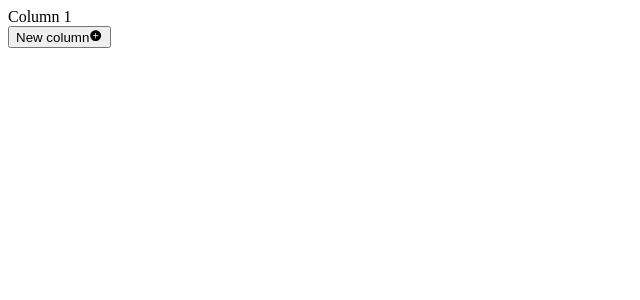
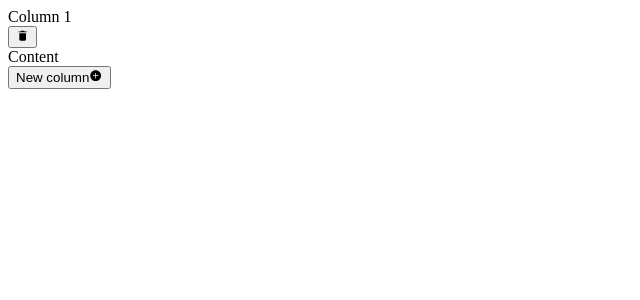
Before and after one commit to jumistrandberg/react-kanban, a React (Vite) app: page / in a window 1280 px wide. Both pictures are taken after a click on the button "New column". Shown: the top 300 px of the page, without its empty margins (0-640 px from the left). Built offline with nearby package versions, Linux system fonts and the light colour scheme.

Commit message:
deleting column works but getting errors everywhere

```diff
--- a/src/components/Board.jsx
+++ b/src/components/Board.jsx
@@ -11,7 +11,7 @@ const Board = () => {
       <div className="board">
         <div className="columns-output-container">
           {columns.map((col, index) => (
-            <Column key={index} column={col} />
+            <Column key={index} column={col} handleDeleteColumn={handleDeleteColumn}/>
           ))}
         </div>
         <button
@@ -40,6 +40,11 @@ const Board = () => {
     });
   }
 
+  function handleDeleteColumn(id) {
+    const filteredColumns = columns.filter(col => col.id !== id)
+    setColumns(filteredColumns);
+  }
+
 };
 
 export default Board;
--- a/src/components/Column.jsx
+++ b/src/components/Column.jsx
@@ -1,9 +1,23 @@
 import React from "react";
+import { IoMdTrash } from "react-icons/io";
 
-const Column = ({ column }) => {
+
+const Column = ({ column, handleDeleteColumn }) => {
   return (
     <>
-      <div>{column.title}</div>
+      <div className="col-top-part">
+        <div>{column.title}</div>
+        <button
+          aria-label="trash icon"
+          onClick={() => {
+            handleDeleteColumn(column.id);
+          }}
+        >
+          <IoMdTrash />
+        </button>
+      </div>
+
+      <div className="content-container">Content</div>
     </>
   );
 };
```
